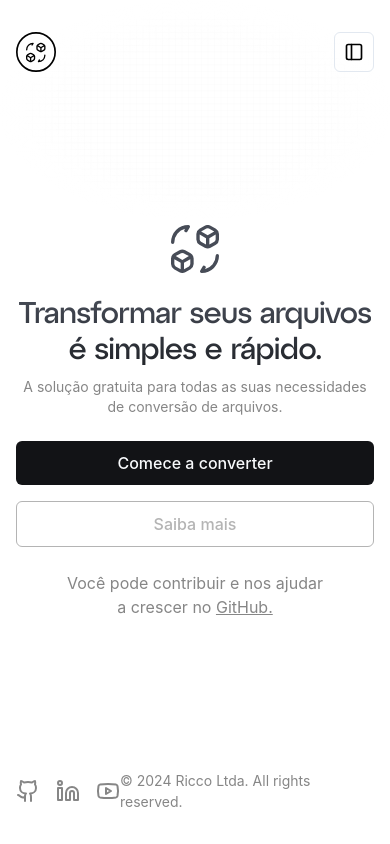
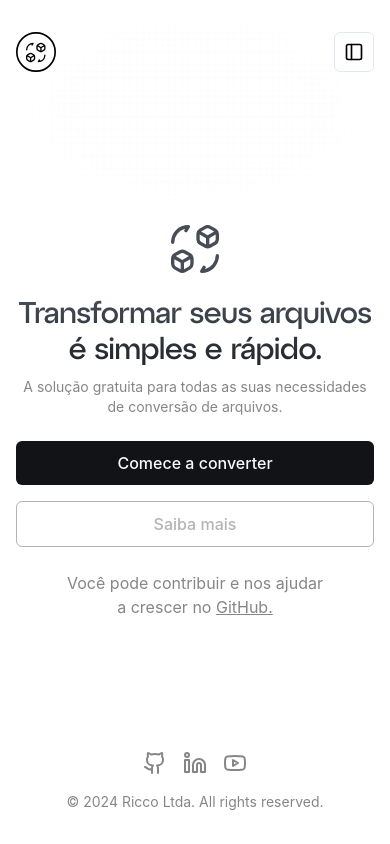
Before and after one commit to rafaeelricco/converto-app, a Next.js app: page /pt/home in a window 390 px wide. Built offline with nearby package versions, Linux system fonts and the light colour scheme; a web font is replaced by a local one.

Commit message:
refactor(footer): Update footer layout and add language selector

```diff
--- a/src/components/ui/footer.tsx
+++ b/src/components/ui/footer.tsx
@@ -11,9 +11,9 @@ const Footer: React.FC<DictionaryProps> = ({ dictionary, className }: FooterProp
    return (
       <React.Fragment>
          <nav className={cn('absolute bottom-0 z-20 mx-auto w-screen py-8', className)}>
-            <div className="container flex items-center justify-between">
+            <div className="container grid items-center justify-center space-y-4 lg:flex lg:justify-between lg:space-y-0">
                <div className="grid grid-flow-col gap-12">
-                  <div className="grid grid-flow-col items-center gap-4">
+                  <div className="grid grid-flow-col content-center items-center justify-center gap-4 lg:content-normal lg:justify-start">
                      <Github className="h-6 w-6 cursor-pointer text-white-900 antialiased hover:text-black-500" />
                      <Linkedin className="h-6 w-6 cursor-pointer text-white-900 antialiased hover:text-black-500" />
                      <Youtube className="h-6 w-6 cursor-pointer text-white-900 antialiased hover:text-black-500" />
```
